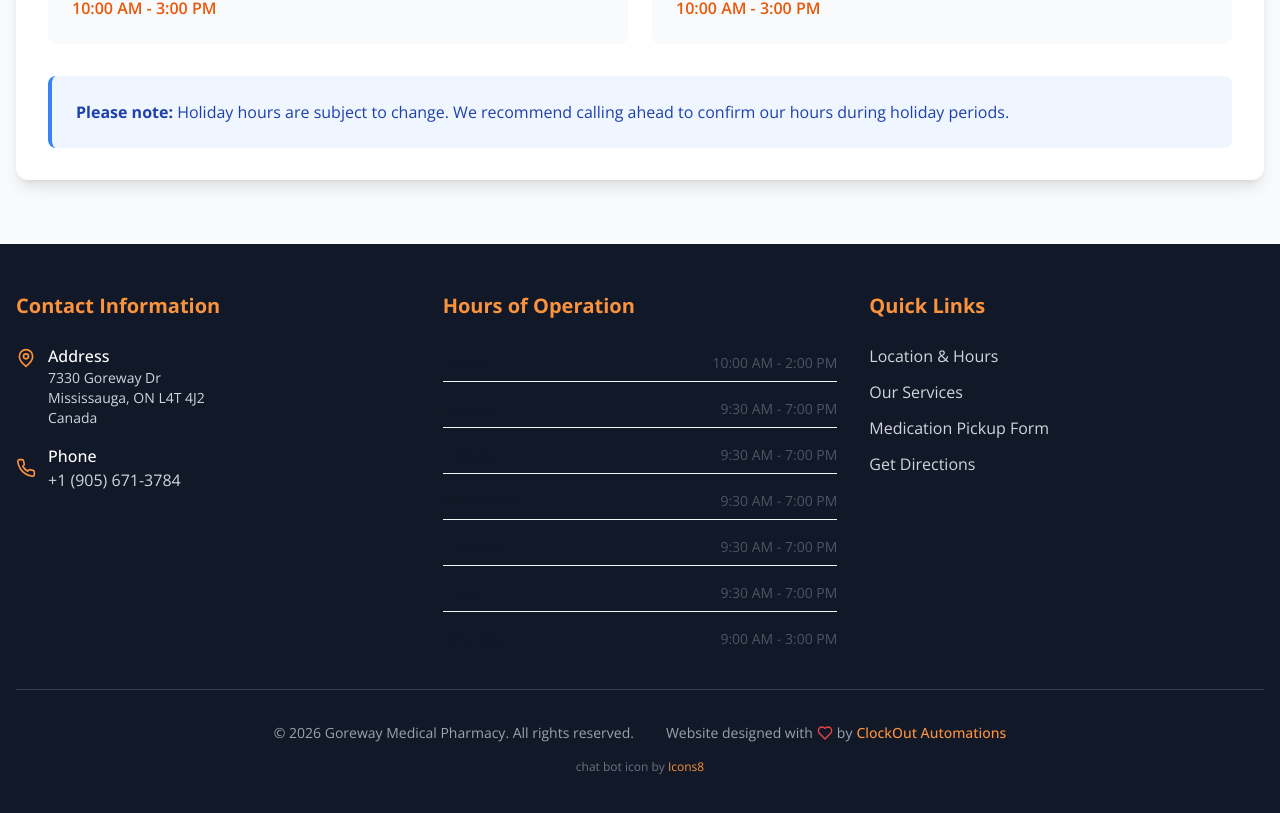
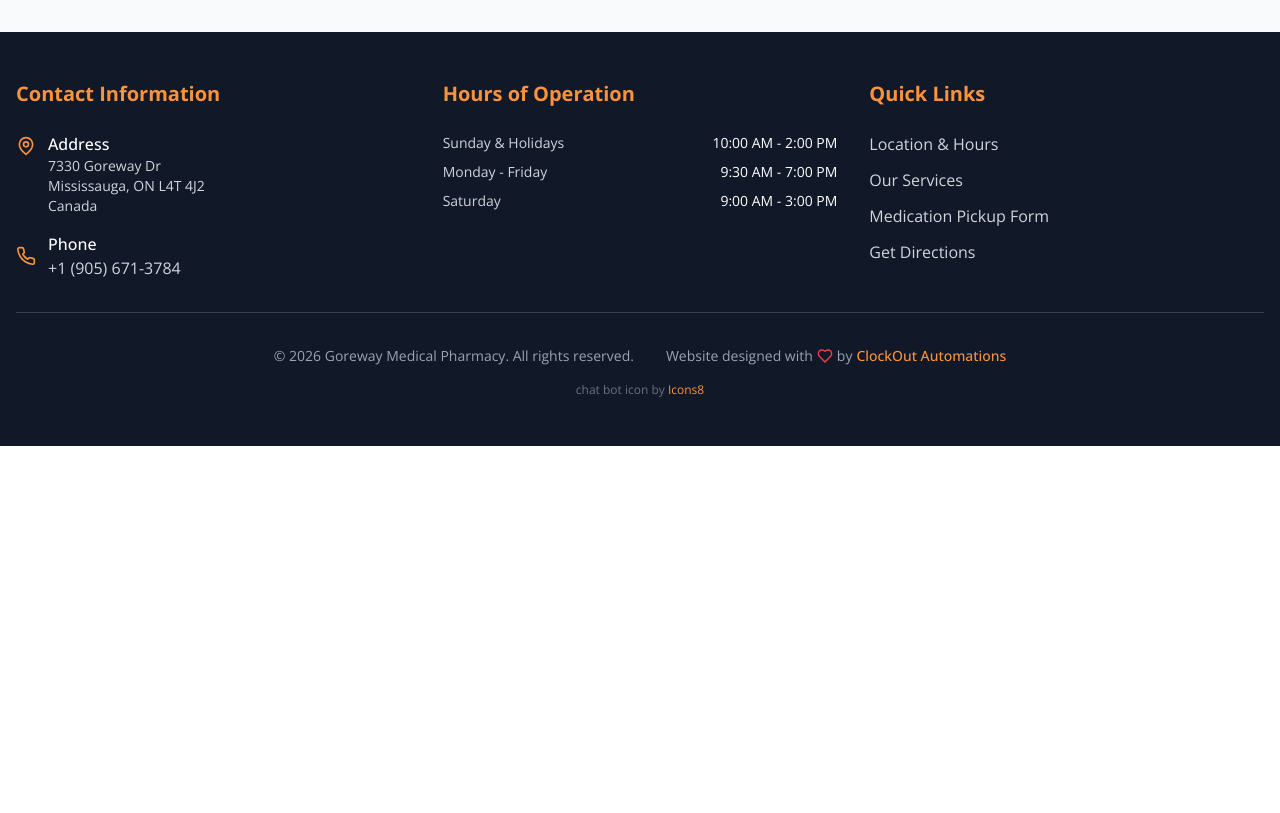
Before and after one commit to goatandsheep/rofael-pharmacy, a React (Vite) app: page /location in a window 1280 px wide. Shown: the part 2455-3268 px from the top of the page. After the commit the page ends 2901 px from the top, so only its background shows below. Built offline with nearby package versions, Linux system fonts and the light colour scheme.

Commit message:
made hours brief

```diff
--- a/src/components/Footer.tsx
+++ b/src/components/Footer.tsx
@@ -10,21 +10,14 @@
   const currentYear = new Date().getFullYear();
 
   const regularHoursMalton = [
-    { day: 'Sunday', hours: 'Closed' },
-    { day: 'Monday', hours: '9:00 AM - 8:00 PM' },
-    { day: 'Tuesday', hours: '9:00 AM - 8:00 PM' },
-    { day: 'Wednesday', hours: '9:00 AM - 8:00 PM' },
-    { day: 'Thursday', hours: '9:00 AM - 8:00 PM' },
+    { day: 'Sunday & Holidays', hours: 'Closed' },
+    { day: 'Monday - Thursday', hours: '9:00 AM - 8:00 PM' },
     { day: 'Friday', hours: '9:00 AM - 6:00 PM' },
     { day: 'Saturday', hours: '9:00 AM - 2:00 PM' },
   ];
   const regularHoursGoreway = [
-    { day: 'Sunday', hours: '10:00 AM - 2:00 PM' },
-    { day: 'Monday', hours: '9:30 AM - 7:00 PM' },
-    { day: 'Tuesday', hours: '9:30 AM - 7:00 PM' },
-    { day: 'Wednesday', hours: '9:30 AM - 7:00 PM' },
-    { day: 'Thursday', hours: '9:30 AM - 7:00 PM' },
-    { day: 'Friday', hours: '9:30 AM - 7:00 PM' },
+    { day: 'Sunday & Holidays', hours: '10:00 AM - 2:00 PM' },
+    { day: 'Monday - Friday', hours: '9:30 AM - 7:00 PM' },
     { day: 'Saturday', hours: '9:00 AM - 3:00 PM' },
   ];
   const regularHours = isMaltonDomain ? regularHoursMalton : regularHoursGoreway;
@@ -67,9 +60,9 @@
             <div className="space-y-2 text-sm">
 
               {regularHours.map((schedule, index) => (
-                <div key={index} className="flex justify-between items-center py-2 border-b border-gray-100 last:border-b-0">
-                  <span className="font-medium text-gray-900">{schedule.day}</span>
-                  <span className="text-gray-600">{schedule.hours}</span>
+                <div key={index} className="flex justify-between">
+                  <span className="text-gray-300">{schedule.day}</span>
+                  <span>{schedule.hours}</span>
                 </div>
               ))}
             </div>
--- a/src/pages/LocationPage.tsx
+++ b/src/pages/LocationPage.tsx
@@ -12,21 +12,14 @@
   const currentYear = new Date().getFullYear();
 
   const regularHoursMalton = [
-    { day: 'Sunday', hours: 'Closed' },
-    { day: 'Monday', hours: '9:00 AM - 8:00 PM' },
-    { day: 'Tuesday', hours: '9:00 AM - 8:00 PM' },
-    { day: 'Wednesday', hours: '9:00 AM - 8:00 PM' },
-    { day: 'Thursday', hours: '9:00 AM - 8:00 PM' },
+    { day: 'Sunday & Holidays', hours: 'Closed' },
+    { day: 'Monday - Thursday', hours: '9:00 AM - 8:00 PM' },
     { day: 'Friday', hours: '9:00 AM - 6:00 PM' },
     { day: 'Saturday', hours: '9:00 AM - 2:00 PM' },
   ];
   const regularHoursGoreway = [
-    { day: 'Sunday', hours: '10:00 AM - 2:00 PM' },
-    { day: 'Monday', hours: '9:30 AM - 7:00 PM' },
-    { day: 'Tuesday', hours: '9:30 AM - 7:00 PM' },
-    { day: 'Wednesday', hours: '9:30 AM - 7:00 PM' },
-    { day: 'Thursday', hours: '9:30 AM - 7:00 PM' },
-    { day: 'Friday', hours: '9:30 AM - 7:00 PM' },
+    { day: 'Sunday & Holidays', hours: '10:00 AM - 2:00 PM' },
+    { day: 'Monday - Friday', hours: '9:30 AM - 7:00 PM' },
     { day: 'Saturday', hours: '9:00 AM - 3:00 PM' },
   ];
   const regularHours = isMaltonDomain ? regularHoursMalton : regularHoursGoreway;
```
